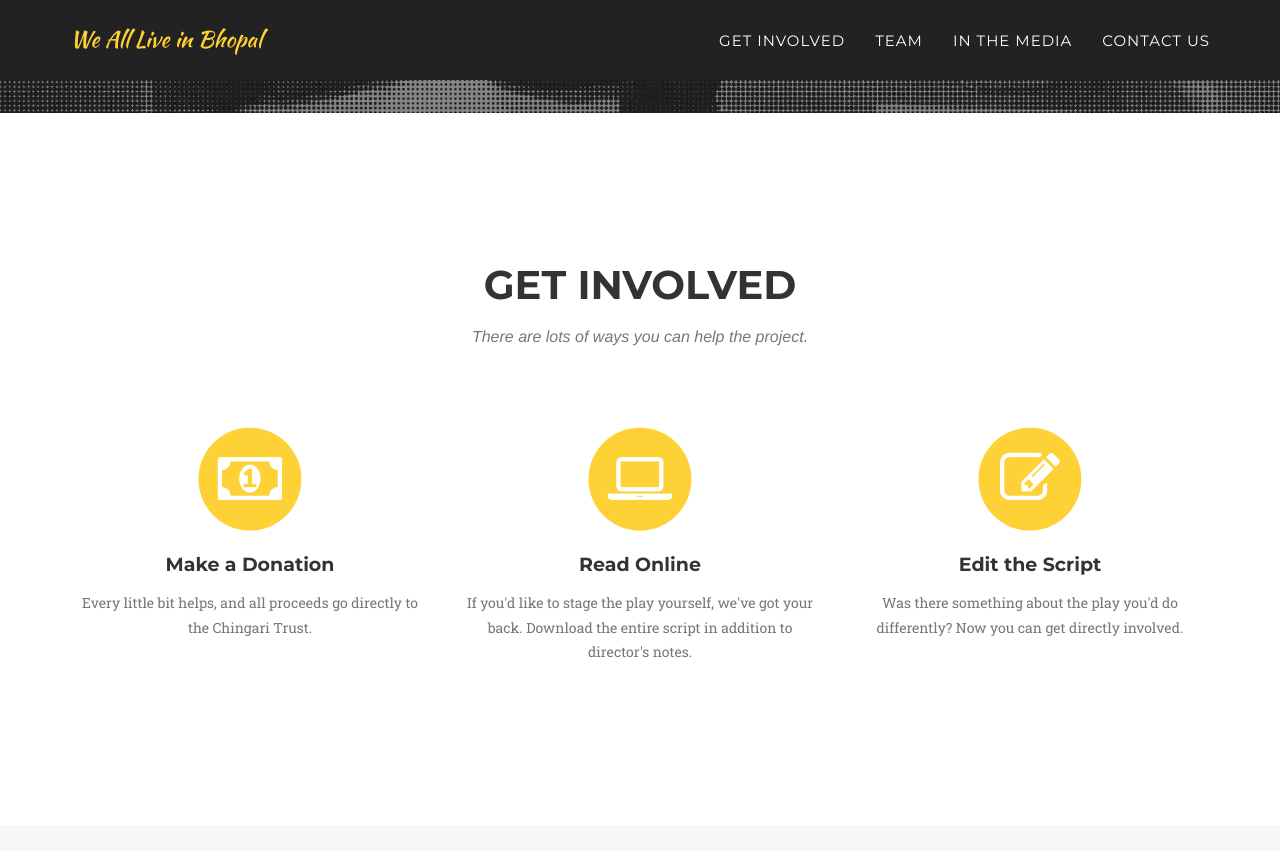
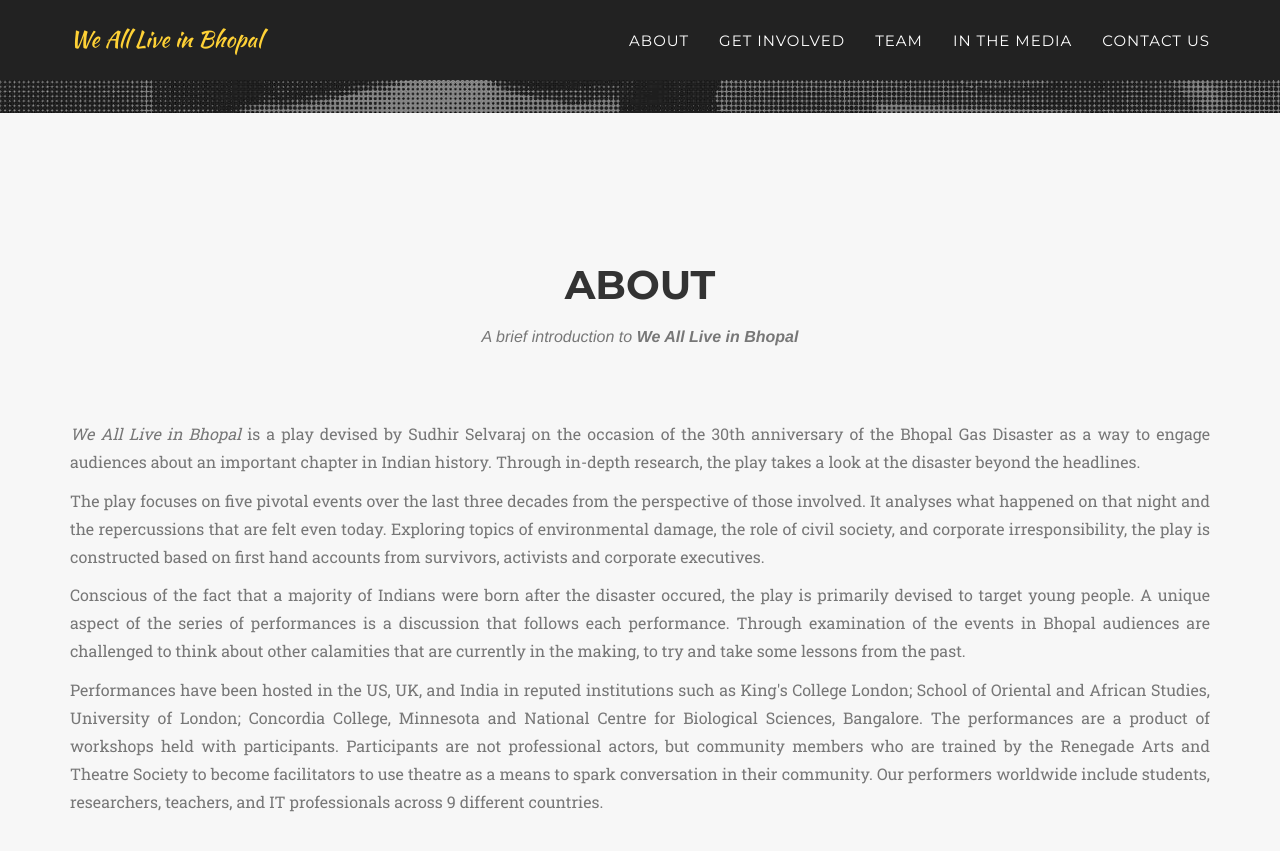
Before and after one commit to RATStheatre/Bhopal-materials, a Jekyll site: the page built from index.html, in a window 1280 px wide and 900 px high, scrolled down 645 px. Shown: the top 851 px of the window. Built offline with Jekyll 4.4.1, drawn with Linux system fonts in a browser that asks for light colours; some web fonts are replaced.

Commit message:
Added About section

```diff
--- a/_includes/about.html
+++ b/_includes/about.html
@@ -1,80 +1,20 @@
 <!-- About Section -->
-    <section id="about">
+    <section id="about" class="bg-light-gray">
         <div class="container">
             <div class="row">
-                <div class="col-lg-12 text-center">
+                <div class="col-lg-12 large text-center">
                     <h2 class="section-heading">About</h2>
-                    <h3 class="section-subheading text-muted">Lorem ipsum dolor sit amet consectetur.</h3>
+                    <h3 class="section-subheading large text-muted">A brief introduction to <strong>We All Live in Bhopal</strong></h3>
                 </div>
             </div>
-            <div class="row">
-                <div class="col-lg-12">
-                    <ul class="timeline">
-                        <li>
-                            <div class="timeline-image">
-                                <img class="img-circle img-responsive" src="img/about/1.jpg" alt="">
-                            </div>
-                            <div class="timeline-panel">
-                                <div class="timeline-heading">
-                                    <h4>2009-2011</h4>
-                                    <h4 class="subheading">Our Humble Beginnings</h4>
-                                </div>
-                                <div class="timeline-body">
-                                    <p class="text-muted">Lorem ipsum dolor sit amet, consectetur adipisicing elit. Sunt ut voluptatum eius sapiente, totam reiciendis temporibus qui quibusdam, recusandae sit vero unde, sed, incidunt et ea quo dolore laudantium consectetur!</p>
-                                </div>
-                            </div>
-                        </li>
-                        <li class="timeline-inverted">
-                            <div class="timeline-image">
-                                <img class="img-circle img-responsive" src="img/about/2.jpg" alt="">
-                            </div>
-                            <div class="timeline-panel">
-                                <div class="timeline-heading">
-                                    <h4>March 2011</h4>
-                                    <h4 class="subheading">An Agency is Born</h4>
-                                </div>
-                                <div class="timeline-body">
-                                    <p class="text-muted">Lorem ipsum dolor sit amet, consectetur adipisicing elit. Sunt ut voluptatum eius sapiente, totam reiciendis temporibus qui quibusdam, recusandae sit vero unde, sed, incidunt et ea quo dolore laudantium consectetur!</p>
-                                </div>
-                            </div>
-                        </li>
-                        <li>
-                            <div class="timeline-image">
-                                <img class="img-circle img-responsive" src="img/about/3.jpg" alt="">
-                            </div>
-                            <div class="timeline-panel">
-                                <div class="timeline-heading">
-                                    <h4>December 2012</h4>
-                                    <h4 class="subheading">Transition to Full Service</h4>
-                                </div>
-                                <div class="timeline-body">
-                                    <p class="text-muted">Lorem ipsum dolor sit amet, consectetur adipisicing elit. Sunt ut voluptatum eius sapiente, totam reiciendis temporibus qui quibusdam, recusandae sit vero unde, sed, incidunt et ea quo dolore laudantium consectetur!</p>
-                                </div>
-                            </div>
-                        </li>
-                        <li class="timeline-inverted">
-                            <div class="timeline-image">
-                                <img class="img-circle img-responsive" src="img/about/4.jpg" alt="">
-                            </div>
-                            <div class="timeline-panel">
-                                <div class="timeline-heading">
-                                    <h4>July 2014</h4>
-                                    <h4 class="subheading">Phase Two Expansion</h4>
-                                </div>
-                                <div class="timeline-body">
-                                    <p class="text-muted">Lorem ipsum dolor sit amet, consectetur adipisicing elit. Sunt ut voluptatum eius sapiente, totam reiciendis temporibus qui quibusdam, recusandae sit vero unde, sed, incidunt et ea quo dolore laudantium consectetur!</p>
-                                </div>
-                            </div>
-                        </li>
-                        <li class="timeline-inverted">
-                            <div class="timeline-image">
-                                <h4>Be Part
-                                    <br>Of Our
-                                    <br>Story!</h4>
-                            </div>
-                        </li>
-                    </ul>
-                </div>
-            </div>
+
+<p align="justify" class="large text-muted"><i>We All Live in Bhopal</i> is a play devised by Sudhir Selvaraj on the occasion of the 30th anniversary of the Bhopal Gas Disaster as a way to engage audiences about an important chapter in Indian history. Through in-depth research, the play takes a look at the disaster beyond the headlines.</p>
+
+<p align="justify" class="large text-muted">The play focuses on five pivotal events over the last three decades from the perspective of those involved. It analyses what happened on that night and the repercussions that are felt even today. Exploring topics of environmental damage, the role of civil society, and corporate irresponsibility, the play is constructed based on first hand accounts from survivors, activists and corporate executives.</p>
+
+<p align="justify" class="large text-muted">Conscious of the fact that a majority of Indians were born after the disaster occured, the play is primarily devised to target young people. A unique aspect of the series of performances is a discussion that follows each performance. Through examination of the events in Bhopal audiences are challenged to think about other calamities that are currently in the making, to try and take some lessons from the past.</p>
+
+<p align="justify" class="large text-muted">Performances have been hosted in the US, UK, and India in reputed institutions such as King's College London; School of Oriental and African Studies, University of London; Concordia College, Minnesota and National Centre for Biological Sciences, Bangalore. The performances are a product of workshops held with participants. Participants are not professional actors, but community members who are trained by the Renegade Arts and Theatre Society to become facilitators to use theatre as a means to spark conversation in their community. Our performers worldwide include students, researchers, teachers, and IT professionals across 9 different countries.</p>
+
         </div>
     </section>
--- a/_includes/header.html
+++ b/_includes/header.html
@@ -18,12 +18,12 @@
                     <li class="hidden">
                         <a href="#page-top"></a>
                     </li>
+                    <li>
+                        <a class="page-scroll" href="#about">About</a>
+                    </li>
                      <li>
                         <a class="page-scroll" href="#services">Get Involved</a>
                     </li>
-<!--                    <li>
-                        <a class="page-scroll" href="#about">About</a>
-                    </li> -->
                     <li>
                         <a class="page-scroll" href="#team">Team</a>
                     </li>
--- a/_layouts/default.html
+++ b/_layouts/default.html
@@ -8,12 +8,12 @@
 
     {% include header.html %}
 
+    {% include about.html %}
     {% include services.html %}
     {% include team.html %}
     {% include portfolio_grid.html %}
 
     {% comment %}
-        {% include about.html %}
         {% include clients.html %}
     {% endcomment %}
 
```
